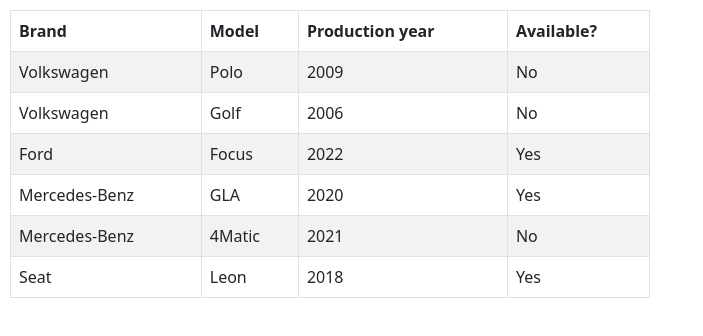
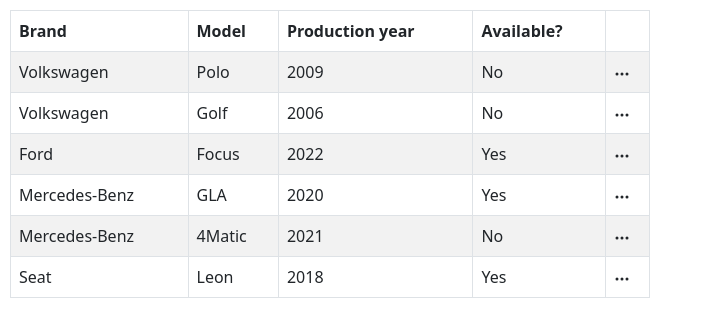
Before and after one commit to dsibinski/react-table-context-menu, a React (Create React App) app: page / in a window 1280 px wide. Shown: the top 336 px of the page, without its empty margins (0-703 px from the left). Built offline with nearby package versions, Linux system fonts and the light colour scheme.

Commit message:
Three dots dropdown menu added (v2)
* The three dots menu is added to the table
* However, there is an issue: we need to click twice on it for the
  toggle dropdown to open

```diff
--- a/package.json
+++ b/package.json
@@ -15,6 +15,7 @@
     "react": "^18.2.0",
     "react-bootstrap": "^2.7.0",
     "react-dom": "^18.2.0",
+    "react-icons": "^4.7.1",
     "react-scripts": "5.0.1",
     "typescript": "^4.9.4",
     "web-vitals": "^2.1.4"
--- /dev/null
+++ b/src/components/CarRowContextMenu.tsx
@@ -0,0 +1,18 @@
+import { Dropdown } from "react-bootstrap";
+import { Car } from "../types/Car";
+import CustomDivToggle from "./CustomDivToggle";
+import { BsThreeDots } from "react-icons/bs";
+
+export const CarRowContextMenu = ({ carRow }: { carRow: Car }) => {
+  return (
+    <Dropdown key={carRow.id}>
+      <Dropdown.Toggle as={CustomDivToggle} style={{ cursor: "pointer" }}>
+        <BsThreeDots />
+      </Dropdown.Toggle>
+      <Dropdown.Menu>
+        <Dropdown.Item>Option 1</Dropdown.Item>
+        <Dropdown.Item>Option 2</Dropdown.Item>
+      </Dropdown.Menu>
+    </Dropdown>
+  );
+};
--- a/src/components/CarsTable.tsx
+++ b/src/components/CarsTable.tsx
@@ -7,6 +7,7 @@
 import { Table } from "react-bootstrap";
 import { SampleCars } from "../data";
 import { Car } from "../types/Car";
+import { CarRowContextMenu } from "./CarRowContextMenu";
 
 type CarsTableProps = {
   selectedCar: Car | null;
@@ -35,6 +36,14 @@
       id: "isAvailable",
       cell: (info) => (info.getValue().valueOf() === true ? "Yes" : "No"),
       header: () => "Available?",
+    }),
+    columnHelper.display({
+      id: "context-menu",
+      cell: (cellContext) => {
+        const row = cellContext.row.original;
+
+        return <CarRowContextMenu carRow={row} />;
+      },
     }),
   ];
 
--- /dev/null
+++ b/src/components/CustomDivToggle.tsx
@@ -0,0 +1,26 @@
+import { forwardRef } from "react";
+
+type CustomToggleProps = {
+  children?: React.ReactNode;
+  onClick?: (event: React.MouseEvent<HTMLDivElement, MouseEvent>) => void;
+};
+
+const CustomDivToggle = forwardRef(
+  (props: CustomToggleProps, ref: React.Ref<HTMLDivElement>) => (
+    <div
+      ref={ref}
+      onClick={(e) => {
+        e.preventDefault();
+        if (props.onClick) {
+          props.onClick(e);
+        }
+      }}
+    >
+      {props.children}
+    </div>
+  )
+);
+
+CustomDivToggle.displayName = "CustomDivToggle"; // fix for ESlint, see https://stackoverflow.com/questions/67992894/component-definition-is-missing-display-name-for-forwardref
+
+export default CustomDivToggle;
```
Also changed, not shown: 1 other file (tests, documents, lock files or other folders).
